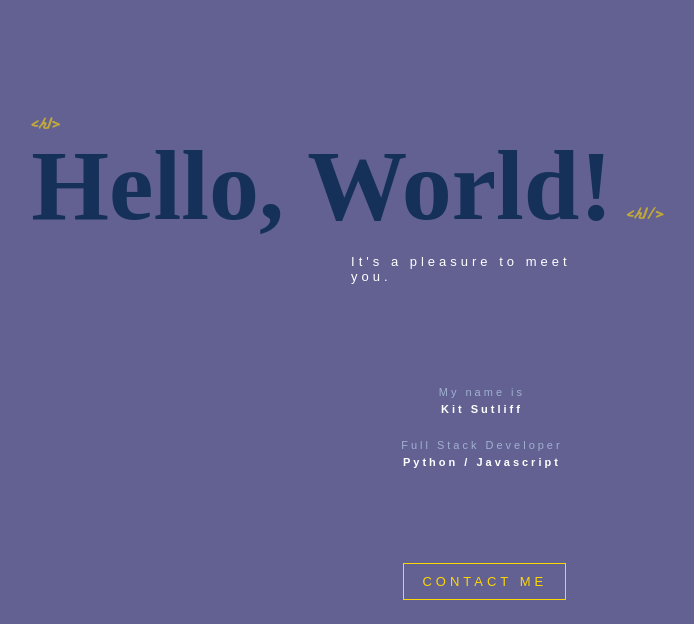
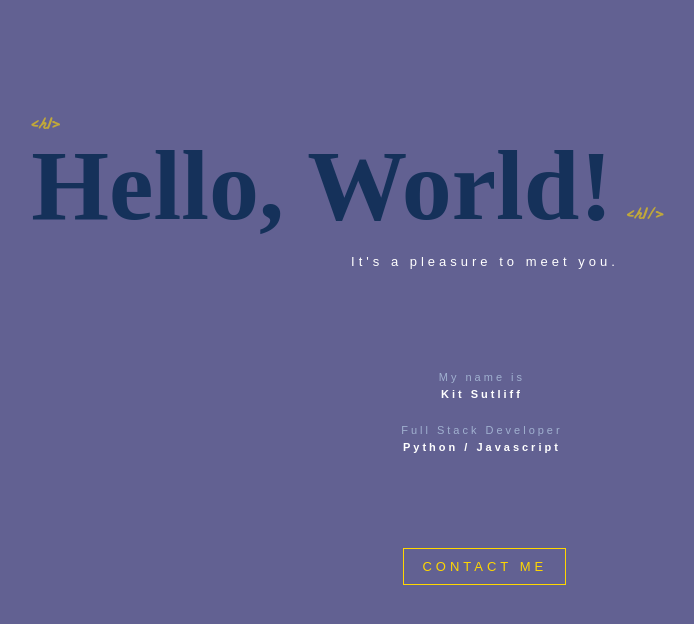
Before and after one commit to KitSutliff/react-portfolio, a React (Create React App) app: page / in a window 1280 px wide. Shown: the top 624 px of the page, without its empty margins (318-1012 px from the left). Built offline with nearby package versions, Linux system fonts and the light colour scheme.

Commit message:
adds min-width to welcome h2

```diff
--- a/src/index.scss
+++ b/src/index.scss
@@ -162,6 +162,7 @@ body {
           font-family: sans-serif;
           margin-left: 55%;
           margin-bottom: 100px;
+          min-width: 280px;
           @media (max-width: 700px) {
             text-align: center;
             margin-left: 0;
```
